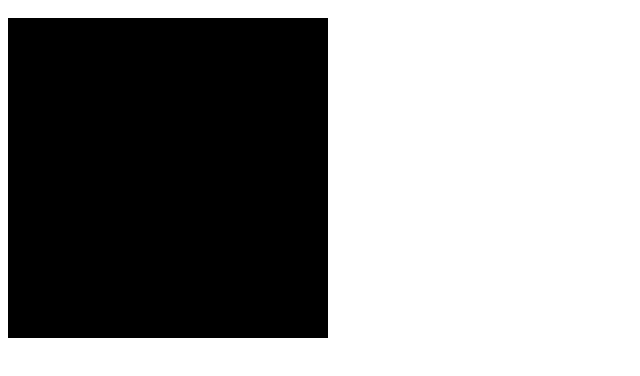
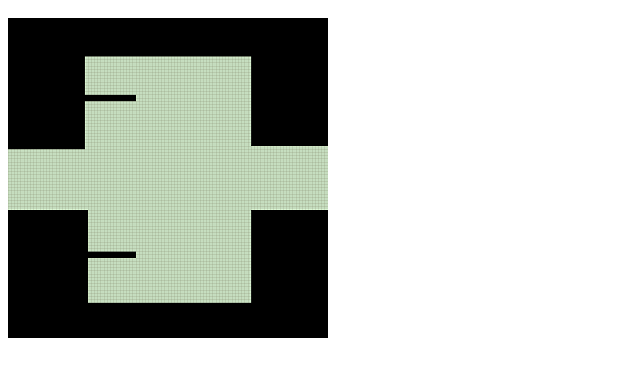
Before and after one commit to IT3049C-Students/World-s-Most-Relatively-Difficult-Game-, a plain HTML site: page index.html in a window 1280 px wide. Shown: the part 48-424 px from the top of the page, without its empty margins (0-640 px from the left). Drawn offline with Linux system fonts and the light colour scheme; animation ran at ten frames a second.

Commit message:
image is there

```diff
--- a/LoadingScene.js
+++ /dev/null
@@ -1,18 +0,0 @@
-class LoadingScene extends Phaser.Scene {
-    constructor() {
-        super("bootGame")
-    }
-
-preload() {
-    this.preload.image("tutorial", "src/Json/tutorial.png");
-    this.load.spritesheet("coinobjective", "src/Sprites/coinobjective");
-    this.load.spritesheet("enemy", "src/Sprites/enemy.png");
-    this.load.spritesheet("player", "src/Sprites/player.png");
-}
-create() {
-    this.add.image( 320, 320, "tutorial");
-}
-update() {
-
-}
-}
--- a/Scene1.js
+++ b/Scene1.js
@@ -1,26 +1,19 @@
-// import Align from "../util/Align";
-// import { AlignGrid } from "../util/alignGrid";
-// import { UIBlock } from "../util/UIBlock";
+class Scene1 extends Phaser.Scene {
+    constructor() {
+        super("bootGame")
+    }
 
-// export class Scene1 extends Phaser.Scene1 {
-//     constructor() {
-//         super("Scene1")
-//     }
+    preload() {
+        this.load.image("tutorial", "tiles/tutorial.png");
+    //     this.load.spritesheet("coinobjective", "src/Sprites/coinobjective");
+    //     this.load.spritesheet("enemy", "src/Sprites/enemy.png");
+    //     this.load.spritesheet("player", "src/Sprites/player.png");
+    }
+    create() {
+        this.add.text( 20, 20, "Loading game...");
+        this.scene.start("playGame");
+    }
+    update() {
 
-// preload() {
-//     this.load.image("Tiles", "src/Tiles/wholesheet1.png");
-//     this.load.tilemapTiledJSON('map','src/Json/tutorial..tmj')
-//     //this.wallsLayer.setCollisionByProperty({ collides: true});
-// }
-// create() {
-// const map = this.make.tilemap({key:"map", tileWidth: 32, tileHeight: 32});
-// const tileset = map.addTilesetImage("wholesheet1", "tiles");
-// const layer = map.createLayer("Ground", tileset, 0, 0);
-// const layer2 = map.createLayer("Walls", tileset, 0, 0);
-// //this.physics.add.collider(this.player, this.wallsLayer);
-// }
-// update() {
-
-// }
-// }
-// export default Scene1;
+    }
+}
--- /dev/null
+++ b/Scene2.js
@@ -0,0 +1,18 @@
+class Scene2 extends Phaser.Scene {
+    constructor() {
+        super("playGame");
+    }
+
+    create() {
+
+        this.background = this.add.image( 0, 0, 'tutorial');
+        this.background.setOrigin(0,0);
+
+        this.player = this.add.image(config.width - 160, config.height / 2, "player" );
+
+        //this.add.text(20,20,"Playing Game", {font: "25px Arial", fill: "yellow"});
+    }
+    update() {
+
+    }
+}
--- /dev/null
+++ b/game.js
@@ -0,0 +1,112 @@
+
+//testing purposes
+
+// import Scene1 from "./Scene1";
+
+//     function preload(){
+//         game.load.spritesheet(`player`, "Sprites/player.png"),
+//         {framewidth: 32, frameheight: 32};
+//         game.load.spritesheet('enemy', "Sprites/enemy.png"),
+//         {framewidth: 32, frameheight: 32};
+//         game.load.spritesheet(`coinobjective`, "Sprites/coinobjective"),
+//         {framewidth: 32, frameheight:32};
+//         game.load,scene(`tutorial`, `Tiles\tutorial.png`);
+
+//         let scoreCount = 0;
+
+//     }
+
+//     function create(){
+//         game.add.image(320,320, `tutorial`);
+
+//         game.physics.startSystem(Phaser.Physics.ARCADE);
+//         player = game.add.sprite(400,400, `player`);
+//         enemy = game.add.sprite(250,250, 'enemy');
+//         cursors = game.input.keyboard.createCursorKeys();
+
+//     }
+
+// function update() {
+//     player.body.setZeroVelocity();
+
+//     if (cursors.left.isDown){
+//         player.body.moveLeft(150);
+//     }
+
+//     else if (cursors.right.isDown){
+//         player.body.moveRight(150);
+//     }
+
+//     if (cursors.up.isDown){
+//         player.body.moveUp(150);
+//     }
+
+//     else if (cursors.down,isDown){
+//         player.body.moveDown(150);
+//     }
+
+//enemy movement
+// if(enemy and wall colide){
+
+//     switch (enemyWall== true){
+//         case 1:
+//             enemy.body.moveDown(150);
+//             break;
+//         case 2:
+//             enemy.body.moveUp(150);
+//             break;
+
+//     }
+// }
+
+
+
+
+
+
+    //collect coin
+
+//  function CollectCoin() {
+//     if (player colides with coin){
+//         scoreCount = scoreCount + 1;
+//     }
+
+//  }
+    //reached goal
+//     function GoalZone(){
+//     if (player colides with goal and scoreCount == 1){
+//         ///Game Win
+//         ///Take to next level
+//     }
+//     }
+
+//     //hit bad dot and reset
+//     function ResetPosition(){
+//         if(player and enemy colide){
+//             //reset player position to the start of the map
+
+//         }
+//     }
+//}
+
+let gameSettings = {
+    playerSpeed: 50,
+}
+
+
+let config = {
+    witdth: 320,
+    height: 320,
+    backgroundColor: `#FFFFFF`,
+    scene: [Scene1, Scene2],
+    pixelArt: true,
+    physics: {
+        default: "arcade",
+        arcade: {
+            debug: false,
+            debugShowVelocity: false
+        }
+    }
+}
+
+let game = new Phaser.Game(config);
--- a/index.html
+++ b/index.html
@@ -3,8 +3,9 @@
         <meta charset="UTF-8" />
         <title>Relatively Difficult Game</title>
         <script src="phaser.min.js" type="text/javascript"></script>
-        <script src="GameLogic.js" type="text/javascript"></script>
-        <script src="LoadingScene.js" type="text/javascript"></script>
+        <script src="Scene1.js" type="text/javascript"></script>
+        <script src="Scene2.js" type="text/javascript"></script>
+        <script src="game.js" type="text/javascript"></script>
     </head>
 
     <body>
```
